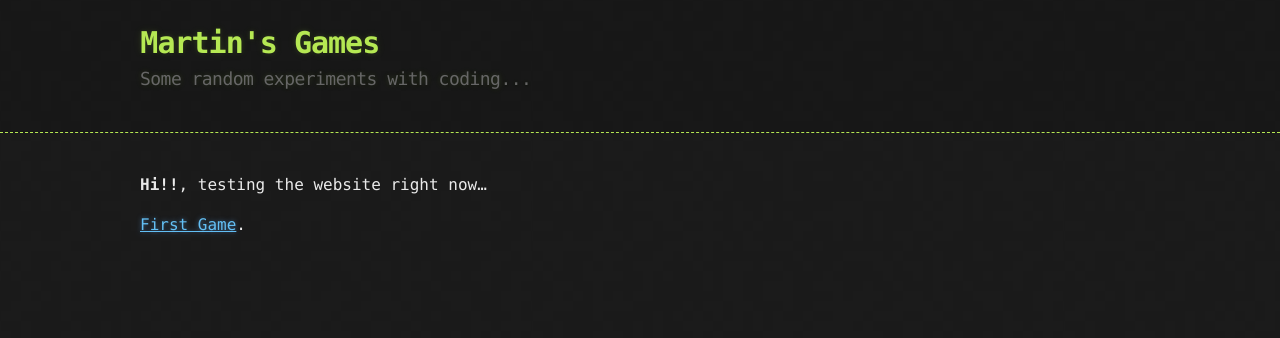
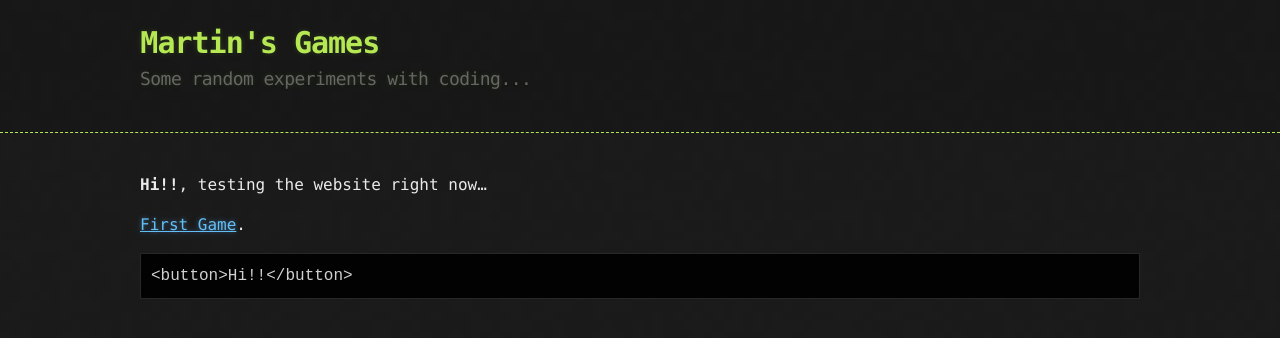
Before and after one commit to makoteo/blog, a Jekyll site: the page built from index.md, in a window 1280 px wide. Shown: the top 338 px of the page. Built offline with Jekyll 4.4.1, drawn with Linux system fonts in a browser that asks for light colours.

Commit message:
Testing html

```diff
--- a/index.md
+++ b/index.md
@@ -5,3 +5,6 @@ layout: default
 **Hi!!**, testing the website right now...
 
 [First Game](./games/game01.html).
+
+
+    <button>Hi!!</button>
```
